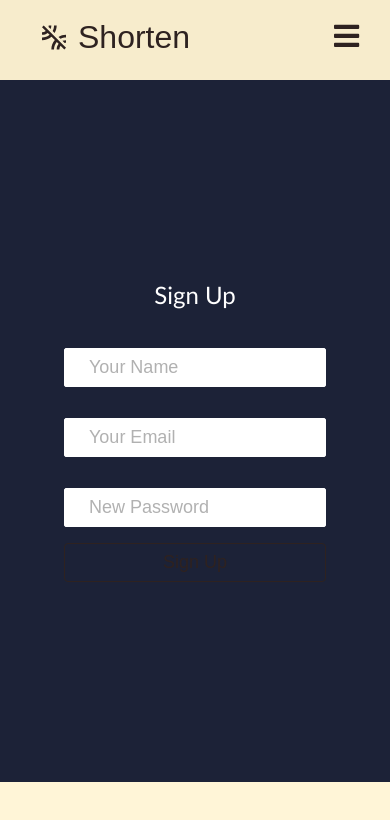
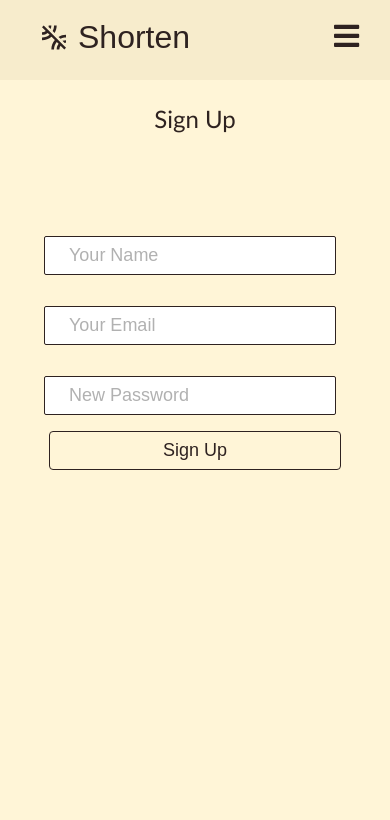
Before and after one commit to OsasAzamegbe/URL-Shortening-Frontend, a React (Create React App) app: page /sign-up in a window 390 px wide. Shown: the top 820 px of the page. Built offline with nearby package versions, Linux system fonts and the light colour scheme.

Commit message:
Refactored styling for SignUp component

```diff
--- a/src/components/pages/signup/SignUp.css
+++ b/src/components/pages/signup/SignUp.css
@@ -1,5 +1,4 @@
-.footer-container {
-    background-color: #1c2237;
+.sign-up-container {
     padding: 4rem 0 2rem 0;
     display: flex;
     flex-direction: column;
@@ -7,7 +6,7 @@
     align-items: center;
   }
 
-  .footer-subscription {
+  .sign-up-subscription {
     display: flex;
     flex-direction: column;
     justify-content: center;
@@ -15,25 +14,20 @@
     text-align: center;
     margin-bottom: 24px;
     padding: 24px;
-    color: #fff;
+    color: var(--primary);
   }
 
-  .footer-subscription > p {
+  .sign-up-subscription > p {
     font-family: 'Trebuchet MS', 'Lucida Sans Unicode', 'Lucida Grande',
       'Lucida Sans', Arial, sans-serif;
   }
 
-  .footer-subscription-heading {
+  .sign-up-subscription-heading {
     margin-bottom: 24px;
     font-size: 24px;
   }
 
-  .footer-subscription-text {
-    margin-bottom: 24px;
-    font-size: 20px;
-  }
-
-  .footer-input {
+  .sign-up-input {
     padding: 8px 24px;
     border-radius: 2px;
     margin-right: 10px;
@@ -41,123 +35,20 @@
     border: none;
     font-size: 18px;
     margin-bottom: 16px;
-    border: 1px solid #fff;
+    border: 1px solid var(--primary);
   }
 
-  .footer-links {
-    width: 100%;
-    max-width: 1000px;
-    display: flex;
-    justify-content: center;
-  }
-
-  .footer-link-wrapper {
-    display: flex;
-  }
-
-  .footer-link-items {
-    display: flex;
-    flex-direction: column;
-    align-items: flex-start;
-    margin: 16px;
-    text-align: left;
-    width: 160px;
-    box-sizing: border-box;
-  }
-
-  .footer-link-items h2 {
-    margin-bottom: 16px;
-  }
-
-  .footer-link-items > h2 {
-    color: #fff;
-  }
-
-  .footer-link-items a {
-    color: #fff;
-    text-decoration: none;
-    margin-bottom: 0.5rem;
-  }
-
-  .footer-link-items a:hover {
-    color: #e9e9e9;
-    transition: 0.3s ease-out;
-  }
-
-  .footer-email-form h2 {
-    margin-bottom: 2rem;
-  }
-
-  .footer-input::placeholder {
+  .sign-up-input::placeholder {
     color: #b1b1b1;
   }
 
-  /* Social Icons */
-  .social-icon-link {
-    color: #fff;
-    font-size: 24px;
-  }
+  @media screen and (max-width: 820px) {
 
-  .social-media {
-    max-width: 1000px;
-    width: 100%;
-  }
-
-  .social-media-wrap {
-    display: flex;
-    justify-content: space-between;
-    align-items: center;
-    width: 90%;
-    max-width: 1000px;
-    margin: 40px auto 0 auto;
-  }
-
-  .social-icons {
-    display: flex;
-    justify-content: space-between;
-    align-items: center;
-    width: 240px;
-  }
-
-  .social-logo {
-    color: #fff;
-    justify-self: start;
-    margin-left: 20px;
-    cursor: pointer;
-    text-decoration: none;
-    font-size: 2rem;
-    display: flex;
-    align-items: center;
-    margin-bottom: 16px;
-  }
-
-  .website-rights {
-    color: #fff;
-    margin-bottom: 16px;
-  }
-
-  @media screen and (max-width: 820px) {
-    .footer-links {
-      padding-top: 2rem;
-    }
-
-    .footer-input {
+    .sign-up-input {
       width: 100%;
     }
 
     .btn {
       width: 100%;
     }
-
-    .footer-link-wrapper {
-      flex-direction: column;
-    }
-
-    .social-media-wrap {
-      flex-direction: column;
-    }
   }
-
-  .sign-up-section{
-    padding: 200px 64px;
-  }
--- a/src/components/pages/signup/SignUp.js
+++ b/src/components/pages/signup/SignUp.js
@@ -3,34 +3,34 @@ import Button from '../../Button';
 import './SignUp.css';
 
 
-const Products = () => {
+const SignUp = () => {
     return (
         <div>
-            <section className='footer-container footer-subscription sign-up-section'>
-                <p className='footer-subscription-heading'>
+            <section className='sign-up-subscription'>
+                <p className='sign-up-subscription-heading'>
                 Sign Up
                 </p>
-                <div className='input-areas'>
-                <form>
+                <div >
+                <form className='sign-up-container'>
                     <input
-                    className='footer-input'
+                    className='sign-up-input'
                     name='name'
                     type='text'
                     placeholder='Your Name'
                     />
                     <input
-                    className='footer-input'
+                    className='sign-up-input'
                     name='email'
                     type='email'
                     placeholder='Your Email'
                     />
                     <input
-                    className='footer-input'
+                    className='sign-up-input'
                     name='password'
                     type='password'
                     placeholder='New Password'
                     />
-                    <Button buttonStyle='btn--outline'>Sign Up</Button>
+                    <Button buttonStyle='btn--outline' children={"Sign Up"}/>
                 </form>
                 </div>
             </section>
@@ -38,4 +38,4 @@ const Products = () => {
     )
 }
 
-export default Products;
+export default SignUp;
```
